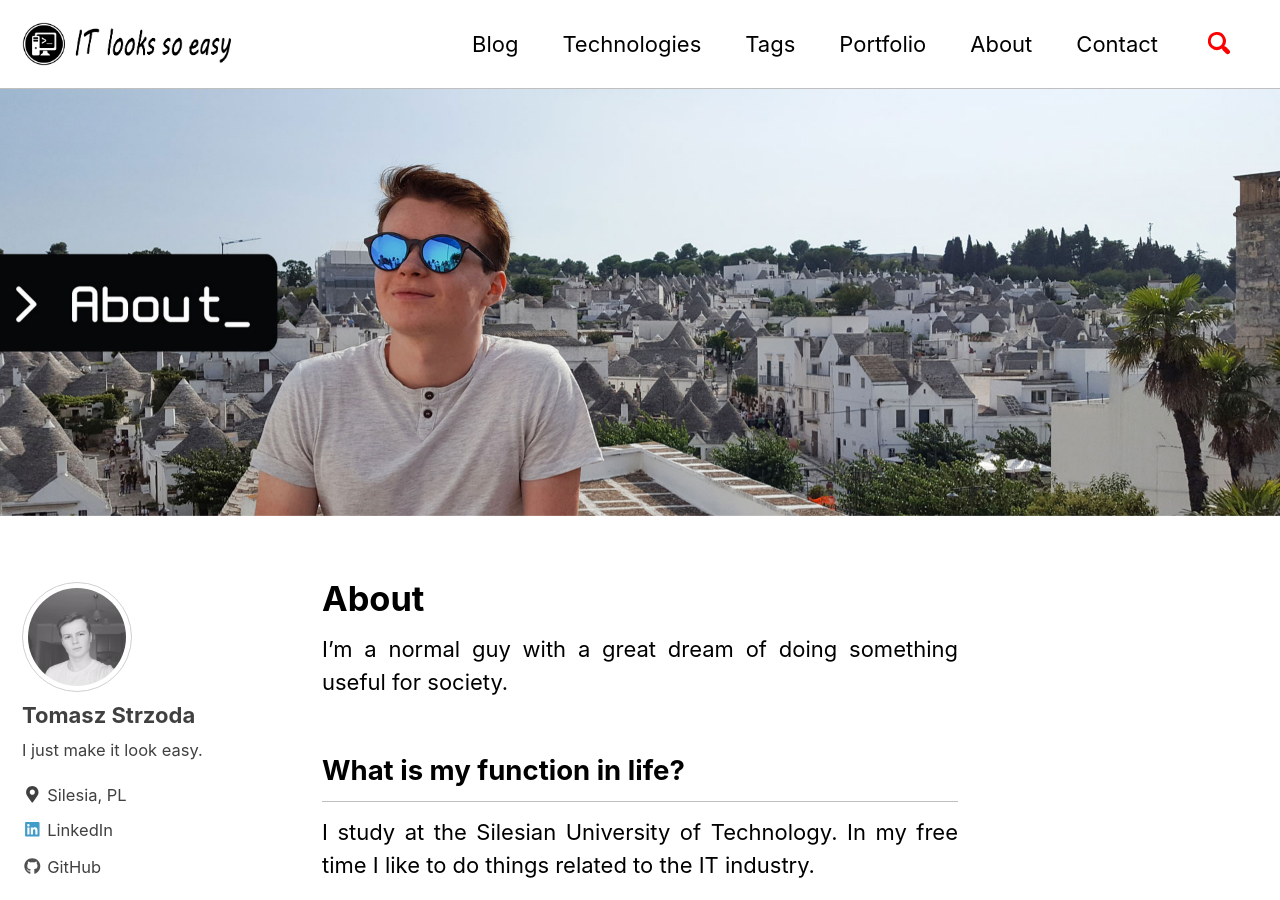
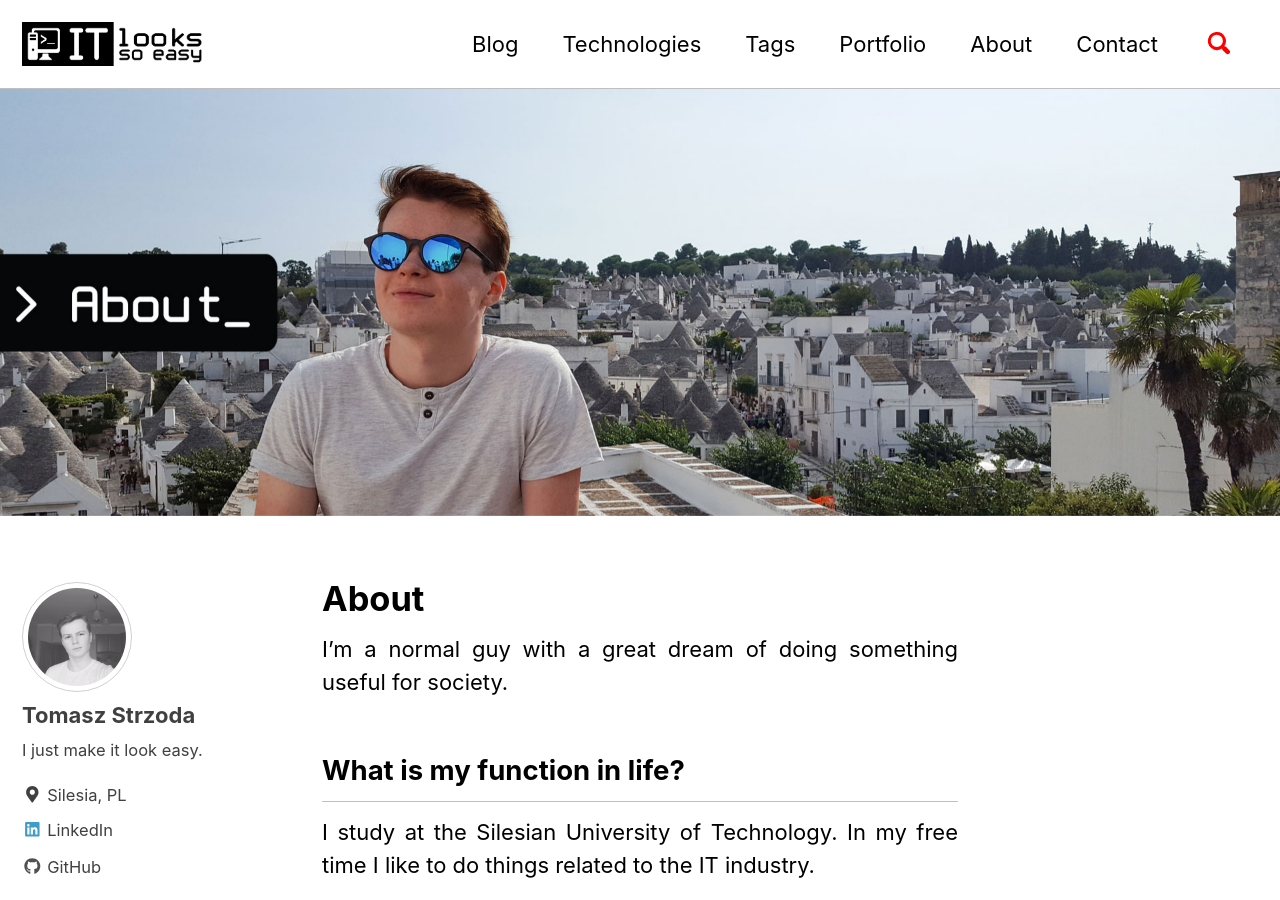
Before and after one commit to DrDEXT3R/DrDEXT3R.github.io, a Jekyll site: the page built from _pages/about.md, in a window 1280 px wide and 900 px high. Built offline with Jekyll 4.4.1, drawn with Linux system fonts in a browser that asks for light colours; cached includes are drawn as plain includes.

Commit message:
Change logo

```diff
--- a/_config.yml
+++ b/_config.yml
@@ -24,7 +24,7 @@ url                      : "https://itlookssoeasy.com/" # the base hostname & pr
 baseurl                  : # the subpath of your site, e.g. "/blog"
 repository               : # GitHub username/repo-name e.g. "mmistakes/minimal-mistakes"
 teaser                   : # path of fallback teaser image, e.g. "/assets/images/500x300.png"
-logo                     : "/assets/images/logo&slogan.jpg" # path of logo image to display in the masthead, e.g. "/assets/images/88x88.png"
+logo                     : "/assets/images/logo-slogan.jpg" # path of logo image to display in the masthead, e.g. "/assets/images/88x88.png"
 masthead_title           : # overrides the website title displayed in the masthead, use " " for no title
 # breadcrumbs            : false # true, false (default)
 words_per_minute         : 200
```
Also changed, not shown: assets/images/logo&slogan.jpg (deleted), assets/images/logo-slogan.jpg (added).
